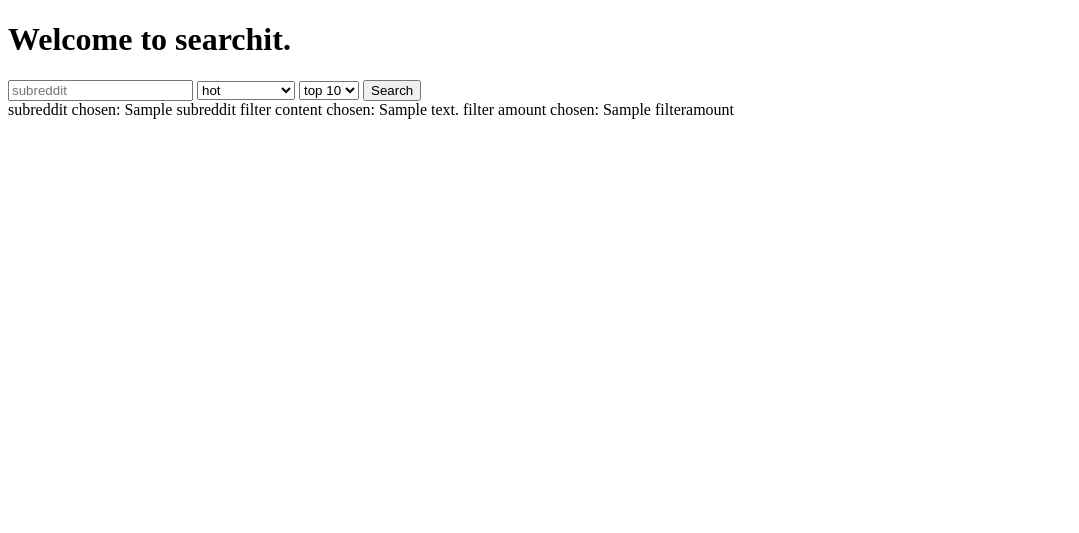
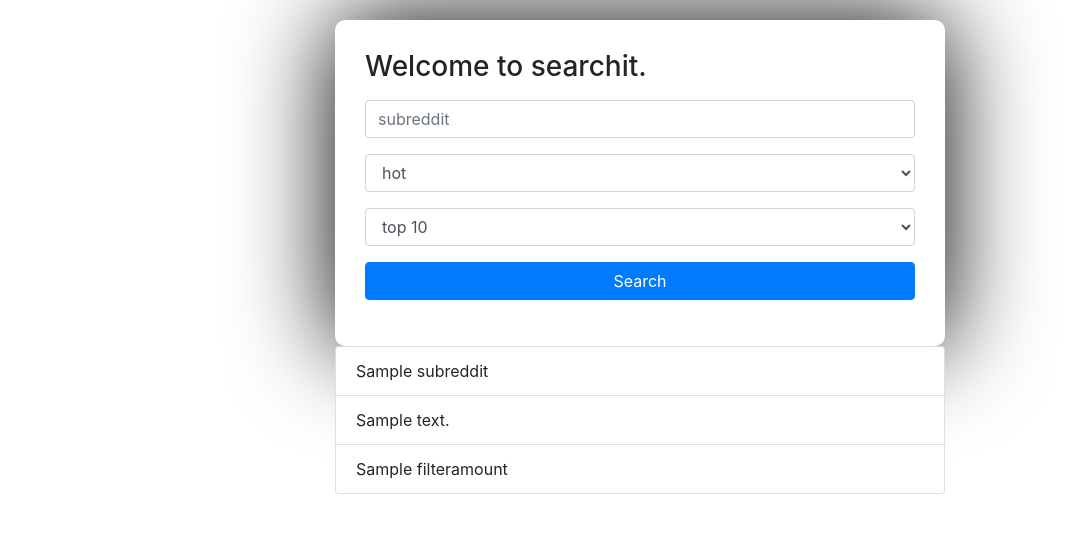
Before and after one commit to timrtyrrell/searchit, a Flask app: template templates/index.html in a window 1280 px wide. Shown: the top 533 px of the page, without its empty margins (0-1079 px from the left). Run offline with Flask 2, Linux system fonts and the light colour scheme; the template is opened without the code that fills it: most values are stand-ins (such as "Sample title", 1, 10 or a date in 2020); some libraries are stand-ins or nearby versions.

Commit message:
styling changes

```diff
--- a/app.py
+++ b/app.py
@@ -8,7 +8,14 @@ def index():
         subreddit = request.form.get("subreddit", "")
         filtercontent = request.form.get("filtercontent", "")
         filteramount = request.form.get("filteramount", "")
-        return render_template('index.html', subreddit=subreddit, filtercontent=filtercontent, filteramount=filteramount)
+
+        data = {
+            "subreddit": request.form.get("subreddit", ""),
+            "filtercontent": request.form.get("filtercontent", ""),
+            "filteramount": request.form.get("filteramount", ""),
+        }
+
+        return render_template('index.html', data=data)
     return render_template('index.html')
 
 if __name__ == "__main__":
--- /dev/null
+++ b/static/index.css
@@ -0,0 +1,7 @@
+.form-container {
+    background: #fff;
+    margin-top: 20px;
+    padding: 30px;
+    border-radius: 10px;
+    box-shadow: 0px 0px 100px 0px #000;
+}
--- a/templates/index.html
+++ b/templates/index.html
@@ -6,25 +6,50 @@
         <title>Searchit</title>
         <meta name="description" content="">
         <meta name="viewport" content="width=device-width, initial-scale=1">
+        <link rel="stylesheet" href="https://stackpath.bootstrapcdn.com/bootstrap/4.5.2/css/bootstrap.min.css">
+        <link rel="stylesheet" type="text/css" href="../static/index.css">
     </head>
     <body>
-        <h1>Welcome to searchit.</h1>
-        <form action="/" method="post">
-            <input name="subreddit" placeholder="subreddit" type="text">
-            <select name="filtercontent">
+        <section class="container-fluid">
+            <section class="row justify-content-center">
+                <section class="col-12 col-md-6">
+                    <form action="/" method="post" class="form-container">
+                        <div class="form-group">
+                            <h3>Welcome to searchit.</h3>
+                        </div>
+
+                        <div class="form-group">
+                            <input class="form-control" placeholder="subreddit" name="subreddit" type="text" id="sub">
+                        </div>
+
+                        <div class="form-group">
+                            <select class="form-control" name="filtercontent">
                                 <option value="hot">hot</option>
                                 <option value="top">top</option>
                                 <option value="controversial">controversial</option>
                             </select>
-            <select name="filteramount">
+                        </div>
+
+                        <div class="form-group">
+                            <select class="form-control" name="filteramount">
                                 <option value="top10">top 10</option>
                                 <option value="top25">top 25</option>
                                 <option value="top50">top 50</option>
                             </select>
-            <input type="submit" value="Search">
+                        </div>
+                        <div class="form-group">
+                            <input class="btn btn-primary btn-block" type="submit" value="Search">
+                        </div>
                     </form>
-        subreddit chosen: {{ subreddit }}
-        filter content chosen: {{ filtercontent }}
-        filter amount chosen: {{ filteramount }}
+                    {% if data %}
+                    <ul class="list-group">
+                        <li class="list-group-item">{{ data.subreddit }}</li>
+                        <li class="list-group-item">{{ data.filtercontent }}</li>
+                        <li class="list-group-item">{{ data.filteramount }}</li>
+                      </ul>
+                    {% endif %}
+                </section>
+            </section>
+        </section>
     </body>
 </html>
```
Lines whose indentation alone changed are shown as unchanged.
